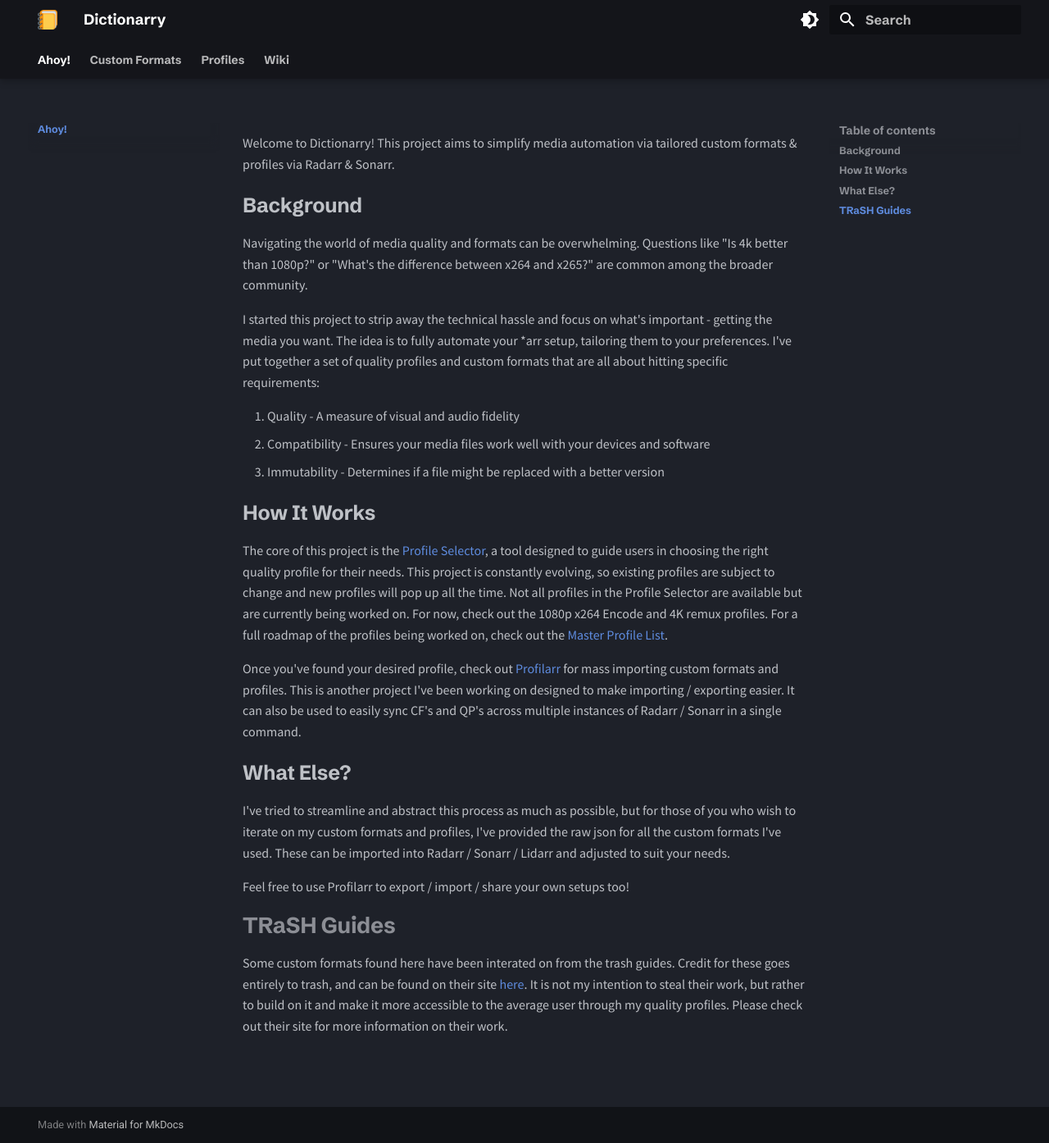
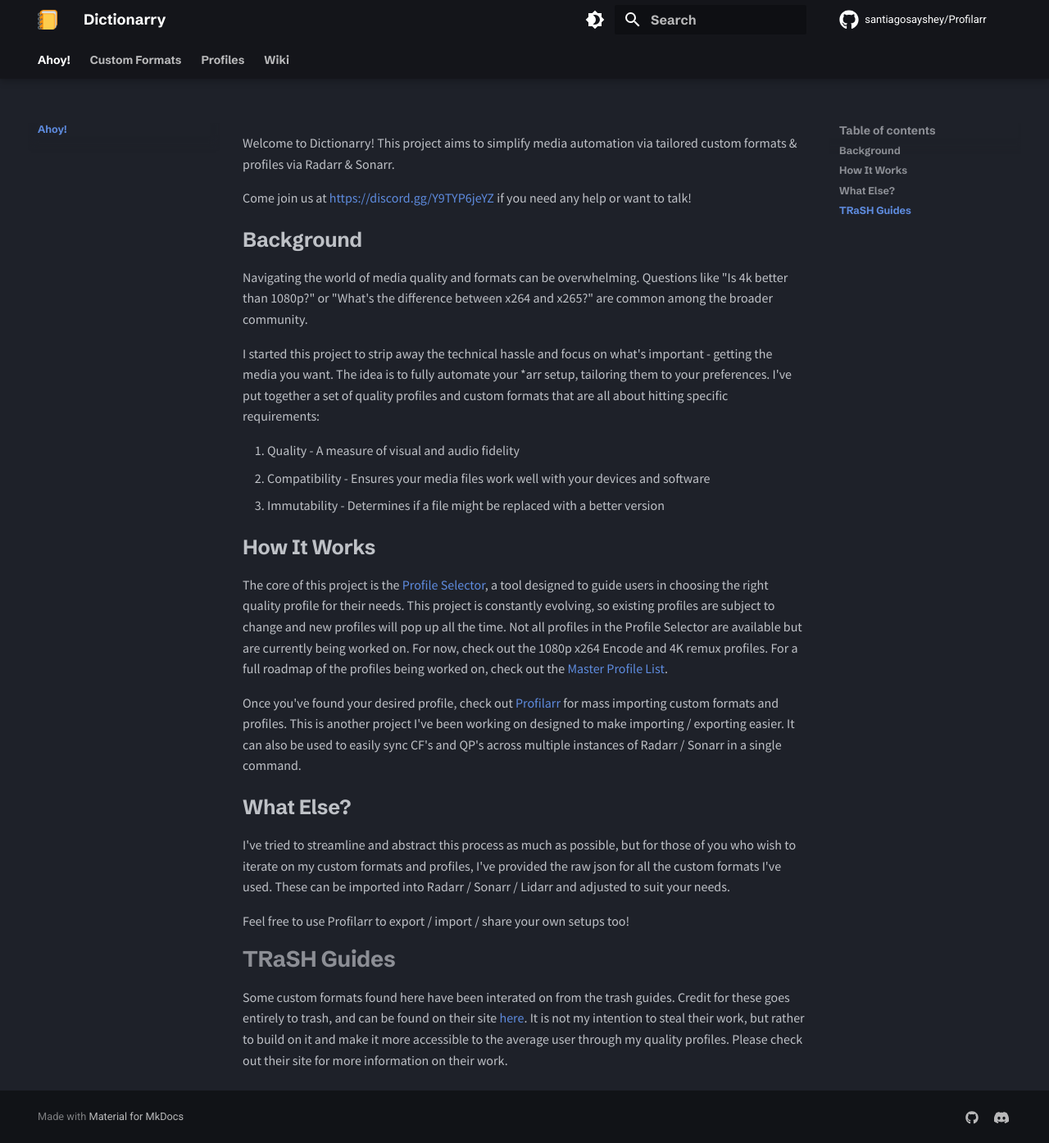
Before and after one commit to santiagosayshey/website, an MkDocs documentation site: the page built from docs/index.md, in a window 1280 px wide and 1394 px high. Shown: the whole window at 82% size. Built offline with MkDocs 1.6.1 and Material for MkDocs 9.7.7, drawn with Linux system fonts in a browser that asks for light colours; comment, search, counter and statistics services are not loaded.

Commit message:
Updated discord community links

```diff
--- a/docs/index.md
+++ b/docs/index.md
@@ -6,6 +6,8 @@
 ---
 
 Welcome to Dictionarry! This project aims to simplify media automation via tailored custom formats & profiles via Radarr & Sonarr.
+
+Come join us at [https://discord.gg/Y9TYP6jeYZ](https://discord.gg/Y9TYP6jeYZ) if you need any help or want to talk!
 
 ## Background
 
--- a/mkdocs.yml
+++ b/mkdocs.yml
@@ -1,5 +1,9 @@
 site_name: Dictionarry
+repo_url: https://github.com/santiagosayshey/Profilarr
+repo_name: santiagosayshey/Profilarr
 theme:
+  icon:
+    repo: fontawesome/brands/github
   name: material
   logo: assets/logo.png
   favicon: assets/logo.png
@@ -65,8 +69,16 @@
       - "Importing Profiles & Custom Formats": "Wiki/Importing Profiles & Custom Formats.md"
       - "Release Group Tiers": "Wiki/Release Group Tiers.md"
       - "Issues & Feedback": "Wiki/Issues & Feedback.md"
+      - "Discord": "Wiki/Discord.md"
 
 extra_javascript:
   - javascripts/mathjax.js
   - https://polyfill.io/v3/polyfill.min.js?features=es6
   - https://cdn.jsdelivr.net/npm/mathjax@3/es5/tex-mml-chtml.js
+
+extra:
+  social:
+    - icon: fontawesome/brands/github
+      link: https://github.com/santiagosayshey/Profilarr
+    - icon: fontawesome/brands/discord
+      link: https://discord.gg/Y9TYP6jeYZ
```
Also changed, not shown: docs/Wiki/Discord.md (added, +1 -0 lines), docs/.obsidian/workspace.json.
